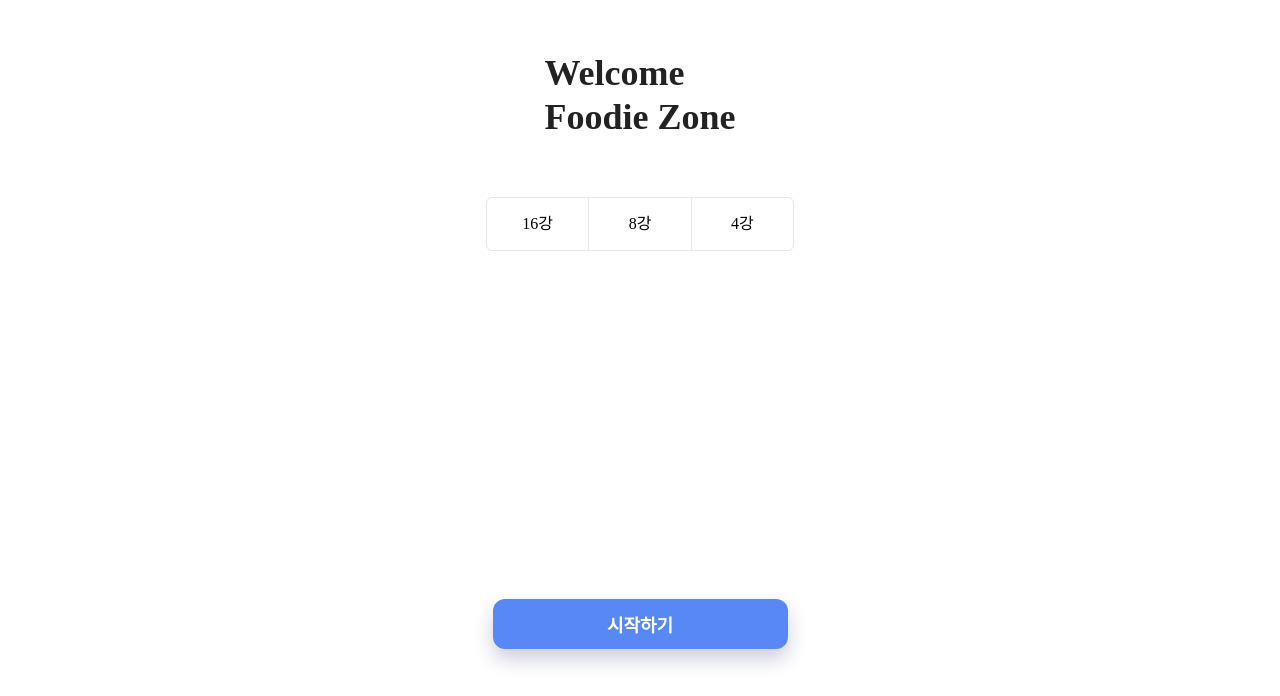
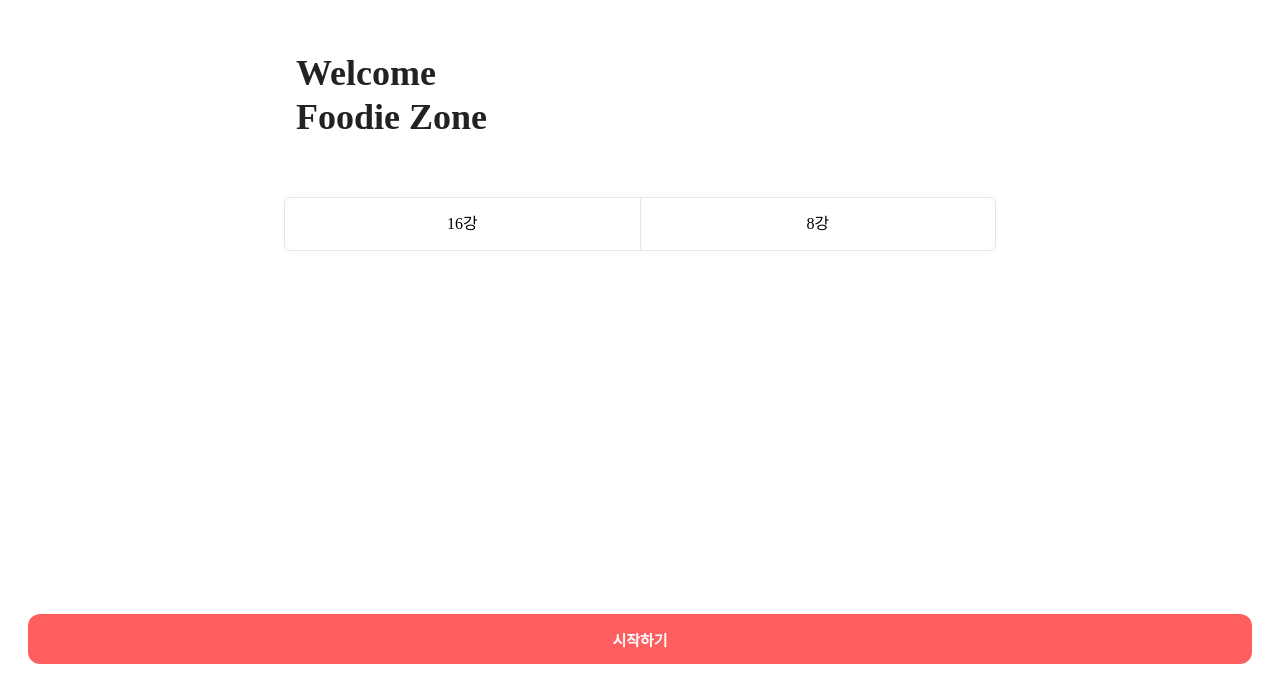
Before and after one commit to FoodieZone/Frontend, a React (Create React App) app: page /home in a window 1280 px wide. Shown: the part 104-800 px from the top of the page. Built offline with nearby package versions, Linux system fonts and the light colour scheme.

Commit message:
feat: 수정된 스타일 반영

```diff
--- a/src/pages/Home.tsx
+++ b/src/pages/Home.tsx
@@ -1,4 +1,3 @@
-import { css } from '@emotion/react';
 import styled from '@emotion/styled';
 
 function Home() {
@@ -8,8 +7,8 @@ function Home() {
 
 			<SelectRoundButtonWrapper>
 				<SelectRoundButton>16강</SelectRoundButton>
-				<SelectRoundButton isCenter>8강</SelectRoundButton>
-				<SelectRoundButton>4강</SelectRoundButton>
+				<Divider />
+				<SelectRoundButton>8강</SelectRoundButton>
 			</SelectRoundButtonWrapper>
 
 			<StartButton>시작하기</StartButton>
@@ -20,10 +19,9 @@ function Home() {
 const Container = styled.div`
 	display: flex;
 	flex-direction: column;
-	align-items: center;
 `;
 const Title = styled.span`
-	margin-top: 155px;
+	margin: 155px 0 0 40px;
 	white-space: pre-line;
 	color: #222;
 	font-size: 36px;
@@ -31,38 +29,36 @@ const Title = styled.span`
 	line-height: 44px;
 `;
 const SelectRoundButtonWrapper = styled.div`
-	width: 306px;
 	height: 52px;
-	margin-top: 58px;
+	margin: 58px 28px 0;
 	border: 1px solid #e5e7eb;
 	border-radius: 6px;
 	display: flex;
 	justify-content: space-evenly;
 `;
-const SelectRoundButton = styled.label<{ isCenter?: boolean }>`
+const SelectRoundButton = styled.label`
 	cursor: pointer;
 	display: flex;
 	justify-content: center;
 	align-items: center;
 	flex: 1;
-	${({ isCenter }) =>
-		isCenter &&
-		css`
-			border-left: 1px solid #e5e7eb;
-			border-right: 1px solid #e5e7eb;
-		`};
+`;
+const Divider = styled.div`
+	width: 1px;
+	height: 100%;
+	background-color: #e6e7eb;
 `;
 const StartButton = styled.button`
-	width: 295px;
 	height: 50px;
 	border-radius: 12px;
-	box-shadow: 0px 10px 20px 0px rgba(6, 0, 101, 0.2);
 	position: fixed;
-	bottom: 47px;
+	right: 28px;
+	left: 28px;
+	bottom: 32px;
 	outline: none;
-	background-color: #5887f6;
+	background-color: #ff5e60;
 	color: #fff;
-	font-size: 18px;
+	font-size: 15px;
 	font-weight: 600;
 	border: none;
 	cursor: pointer;
```
